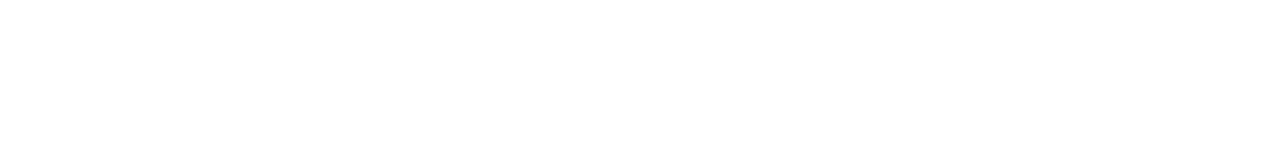
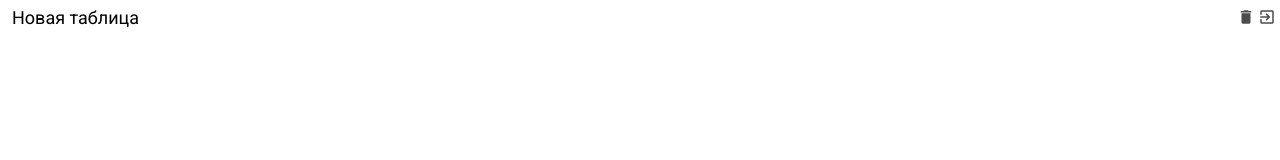
Before and after one commit to JeremyFun/excel-course, a website built with webpack: page src/index.html in a window 1280 px wide. Built offline with nearby package versions, Linux system fonts and the light colour scheme.

Commit message:
added styles header

```diff
--- a/src/index.html
+++ b/src/index.html
@@ -6,6 +6,7 @@
           content="width=device-width, user-scalable=no, initial-scale=1.0, maximum-scale=1.0, minimum-scale=1.0">
     <meta http-equiv="X-UA-Compatible" content="ie=edge">
     <link rel="shortcut icon" href="favicon.ico">
+    <link href="https://fonts.googleapis.com/icon?family=Material+Icons" rel="stylesheet">
     <title>Pure JavaScript Excel</title>
 </head>
 <body>
@@ -15,6 +16,15 @@
 
         <div class="excel__header">
 
+            <input type="text" class="input" value="Новая таблица"/>
+            <div>
+                <div class="button">
+                    <i class="material-icons">delete</i>
+                </div>
+                <div class="button">
+                    <i class="material-icons">exit_to_app</i>
+                </div>
+            </div>
         </div>
 
         <div class="excel__toolbar">
--- a/src/scss/_mixins.scss
+++ b/src/scss/_mixins.scss
@@ -0,0 +1,20 @@
+@mixin button($color: green) {
+  height: 24px;
+  min-width: 3px;
+  text-align: center;
+  position: relative;
+  display: inline-block;
+  color: rgba(0, 0, 0, .7);
+
+  & i {
+    font-size: 18px;
+  }
+  &:active, &.active {
+    color: $color;
+  }
+
+  &:hover {
+    background: #eee;
+    cursor: pointer;
+  }
+}
--- a/src/scss/_variables.scss
+++ b/src/scss/_variables.scss
@@ -0,0 +1,2 @@
+$header-height: 34px;
+$border-color: #c0c0c0;
--- a/src/scss/header.scss
+++ b/src/scss/header.scss
@@ -2,5 +2,37 @@
 @import "mixins";
 
 .excel__header {
+  position: absolute;
+  top: 0;
+  right: 0;
+  left: 0;
+  height: $header-height;
+  padding: 8px 4px 0;
+  display: flex;
+  justify-content: space-between;
 
+  & .input {
+    margin: 0;
+    padding: 2px 7px;
+    min-width: 1px;
+    color: #000;
+    border: 1px solid transparent;
+    border-radius: 2px;
+    height: 20px;
+    font-size: 18px;
+    line-height: 22px;
+    outline: none;
+
+    &:hover {
+      border: 1px solid $border-color;
+    }
+
+    &:focus {
+      border: 2px solid #1a73e8;
+    }
+  }
+  & .button {
+    @include button(red)
+
+  }
 }
```
